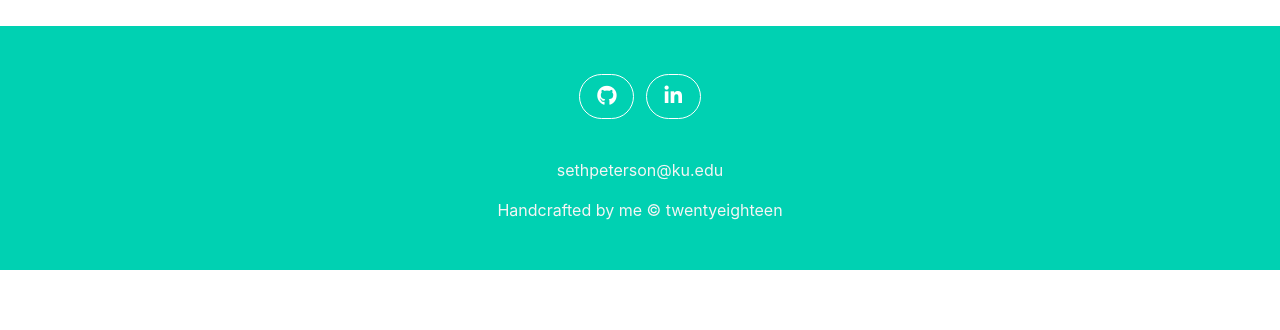
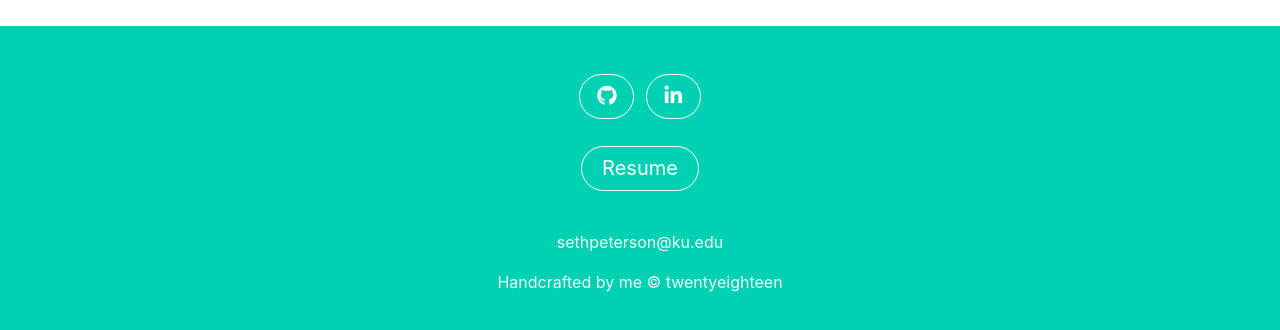
Before and after one commit to sethepeterson/Portfolio, a plain HTML site: page index.html in a window 1280 px wide. Shown: the part 2309-2639 px from the top of the page. Before the commit the page ends 2579 px from the top, so only its background shows below. Drawn offline with Linux system fonts and the light colour scheme; some packages are replaced by stand-ins of ours.

Commit message:
Add resume button to footer and update resume

```diff
--- a/index.html
+++ b/index.html
@@ -270,6 +270,17 @@
 							</a>
 						</span>
 		  </div>
+		<div class="field">
+
+			<span class="is-size-2">
+				<a class="button socialLink is-medium is-primary is-inverted is-outlined is-rounded"
+				   href="media/downloads/ResumeSethPeterson.pdf" target="_blank">
+					<span>
+						Resume
+					</span>
+				</a>
+			</span>
+		</div>
         </div>
       </div>
 
```
Also changed, not shown: 1 other file. Lines whose indentation alone changed are shown as unchanged.
